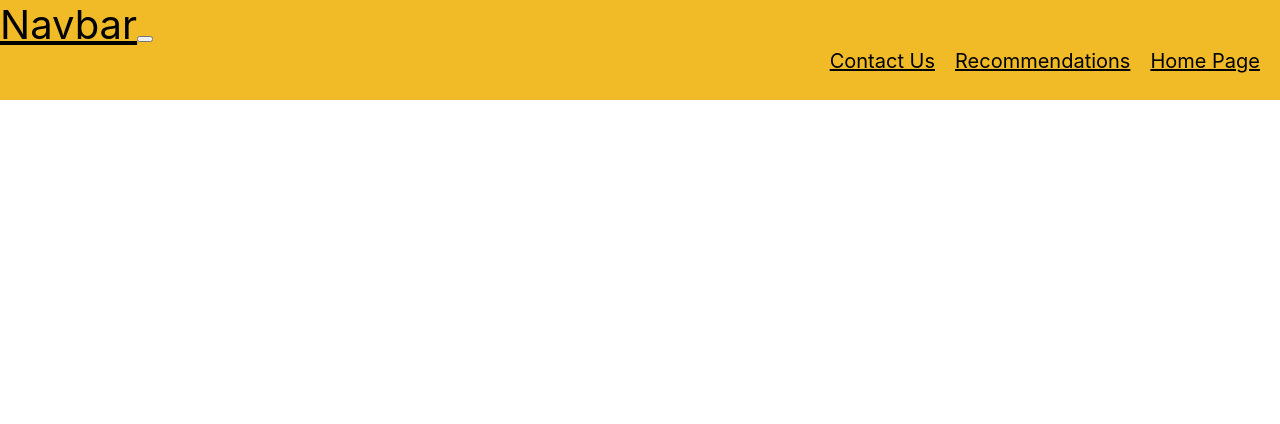
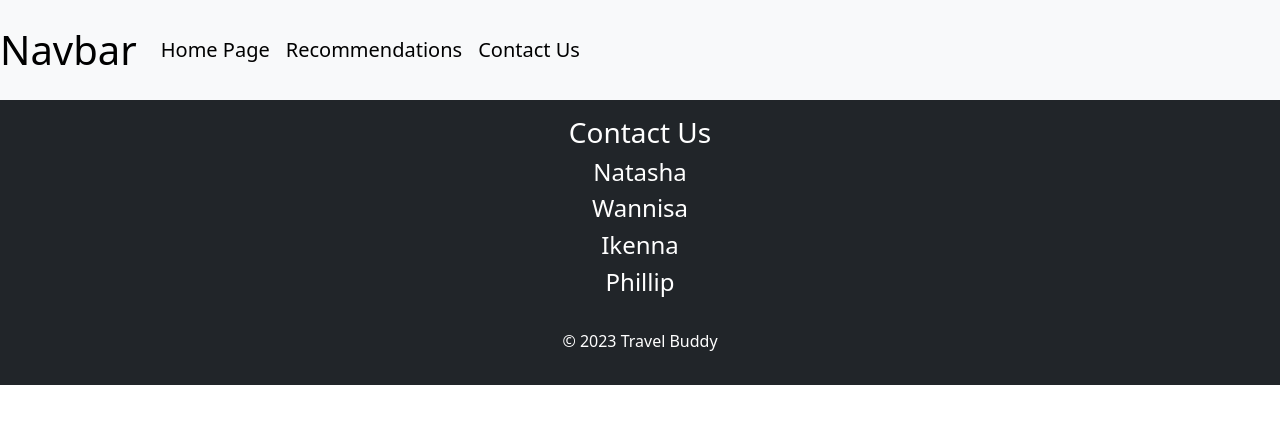
Before and after one commit to Natasha-16x/Travel-Buddy, a React (Create React App) app: page / in a window 1280 px wide. Shown: the top 424 px of the page. Built offline with nearby package versions, Linux system fonts and the light colour scheme.

Commit message:
added code to create footer component

```diff
--- a/package.json
+++ b/package.json
@@ -3,6 +3,9 @@
   "version": "0.1.0",
   "private": true,
   "dependencies": {
+    "@fortawesome/fontawesome-svg-core": "^6.3.0",
+    "@fortawesome/free-brands-svg-icons": "^6.3.0",
+    "@fortawesome/react-fontawesome": "^0.2.0",
     "@testing-library/jest-dom": "^5.16.5",
     "@testing-library/react": "^13.4.0",
     "@testing-library/user-event": "^13.5.0",
--- a/src/App.js
+++ b/src/App.js
@@ -1,12 +1,14 @@
 import React from 'react';
 import { Navbar, Nav } from 'react-bootstrap';
 import MyNavbar from './components/Navbar/Navbar';
+import Footer from './components/footer/footer';
 
 
 function App() {
   return (
     <div>
       <MyNavbar />
+      <Footer />
     </div>
   );
 }
--- a/src/components/Navbar/NavBar.css
+++ b/src/components/Navbar/NavBar.css
@@ -1,7 +1,6 @@
 /* added styling to navbar*/
 
 .my-navbar {
-    background-color: rgb(241, 187, 39);
     height: 100px;
 }
 
--- /dev/null
+++ b/src/components/footer/footer.js
@@ -0,0 +1,29 @@
+import React from 'react';
+
+function Footer() {
+  return (
+    <footer className="bg-dark text-white">
+      <div className="container py-3">
+        <div className="row">
+          <div className="col text-center">
+            <h3>Contact Us</h3>
+            <h4>Natasha</h4>
+            <h4>Wannisa</h4>
+            <h4>Ikenna</h4>
+            <h4>Phillip</h4>
+            <a href="https://github.com/your-github-username" target="_blank" rel="noopener noreferrer">
+              <i className="fab fa-github fa-2x mx-3"></i>
+            </a>
+          </div>
+        </div>
+        <div className="row">
+          <div className="col text-center">
+            <p>&copy; 2023 Travel Buddy</p>
+          </div>
+        </div>
+      </div>
+    </footer>
+  );
+}
+
+export default Footer;
--- a/src/index.js
+++ b/src/index.js
@@ -3,6 +3,11 @@ import ReactDOM from 'react-dom/client';
 import './index.css';
 import App from './App';
 import reportWebVitals from './reportWebVitals';
+import 'bootstrap/dist/css/bootstrap.min.css';
+import { library } from '@fortawesome/fontawesome-svg-core';
+import { fab } from '@fortawesome/free-brands-svg-icons';
+import { FontAwesomeIcon } from '@fortawesome/react-fontawesome';
+
 
 const root = ReactDOM.createRoot(document.getElementById('root'));
 root.render(
```
Also changed, not shown: 1 other file (tests, documents, lock files or other folders).
